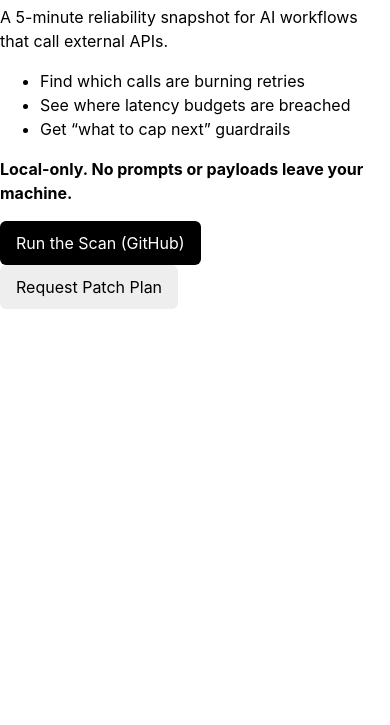
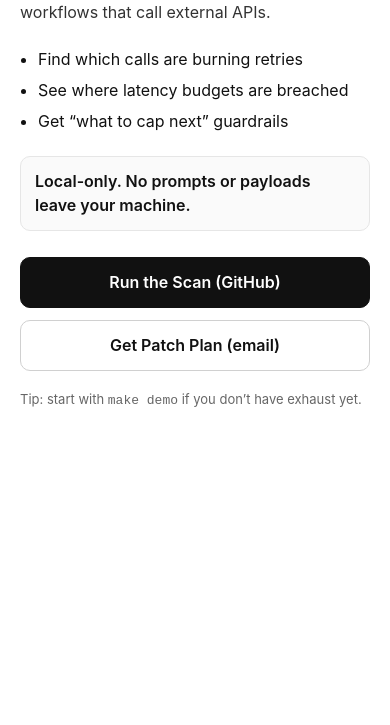
Before and after one commit to SirBrenton/pitstop-scan, a plain HTML site: page docs/index.html in a window 390 px wide. Shown: the part 119-844 px from the top of the page. Drawn offline with Linux system fonts and the light colour scheme.

Commit message:
Improve landing: mobile responsive layout + cleaner typography

```diff
--- a/docs/index.html
+++ b/docs/index.html
@@ -1,20 +1,109 @@
 <!DOCTYPE html>
-<html>
+<html lang="en">
 <head>
   <meta charset="utf-8">
+  <meta name="viewport" content="width=device-width, initial-scale=1">
   <title>Pitstop Scan</title>
   <style>
-    body { font-family: -apple-system, BlinkMacSystemFont, sans-serif; max-width: 700px; margin: 60px auto; line-height: 1.5; }
-    h1 { margin-bottom: 10px; }
-    .button { display: inline-block; padding: 10px 16px; margin-right: 10px; background: black; color: white; text-decoration: none; border-radius: 6px; }
-    .secondary { background: #eee; color: #000; }
+    :root {
+      --maxw: 720px;
+      --pad: 20px;
+      --radius: 10px;
+    }
+
+    * { box-sizing: border-box; }
+
+    body {
+      font-family: -apple-system, BlinkMacSystemFont, "Segoe UI", Roboto, Helvetica, Arial, sans-serif;
+      margin: 0;
+      color: #111;
+      background: #fff;
+      line-height: 1.55;
+    }
+
+    .wrap {
+      max-width: var(--maxw);
+      margin: 0 auto;
+      padding: 56px var(--pad);
+    }
+
+    h1 {
+      margin: 0 0 10px 0;
+      font-size: 42px;
+      letter-spacing: -0.02em;
+    }
+
+    .subhead {
+      margin: 0 0 22px 0;
+      font-size: 18px;
+      color: #333;
+    }
+
+    ul {
+      margin: 0 0 22px 18px;
+      padding: 0;
+    }
+
+    li { margin: 6px 0; }
+
+    .callout {
+      margin: 18px 0 26px 0;
+      padding: 12px 14px;
+      border: 1px solid #e6e6e6;
+      border-radius: var(--radius);
+      background: #fafafa;
+      font-weight: 600;
+    }
+
+    .actions {
+      display: flex;
+      gap: 12px;
+      flex-wrap: wrap;
+      margin-top: 10px;
+    }
+
+    .button {
+      display: inline-flex;
+      align-items: center;
+      justify-content: center;
+      padding: 12px 16px;
+      border-radius: var(--radius);
+      text-decoration: none;
+      font-weight: 600;
+      border: 1px solid #111;
+      background: #111;
+      color: #fff;
+      min-height: 44px; /* nice tap target */
+      white-space: nowrap;
+    }
+
+    .button.secondary {
+      background: #fff;
+      color: #111;
+      border-color: #d0d0d0;
+    }
+
+    .fineprint {
+      margin-top: 18px;
+      font-size: 13px;
+      color: #666;
+    }
+
+    /* Mobile: tighten spacing + stack buttons full-width */
+    @media (max-width: 520px) {
+      .wrap { padding: 32px var(--pad); }
+      h1 { font-size: 34px; }
+      .subhead { font-size: 16px; }
+      .actions { flex-direction: column; }
+      .button { width: 100%; }
+    }
   </style>
 </head>
 <body>
-
+  <div class="wrap">
     <h1>Pitstop Scan</h1>
 
-<p>
+    <p class="subhead">
       A 5-minute reliability snapshot for AI workflows that call external APIs.
     </p>
 
@@ -24,12 +113,21 @@ A 5-minute reliability snapshot for AI workflows that call external APIs.
       <li>Get “what to cap next” guardrails</li>
     </ul>
 
-<p><strong>Local-only. No prompts or payloads leave your machine.</strong></p>
+    <div class="callout">
+      Local-only. No prompts or payloads leave your machine.
+    </div>
 
-<p>
+    <div class="actions">
       <a class="button" href="https://github.com/SirBrenton/pitstop-scan">Run the Scan (GitHub)</a>
-<a class="button secondary" href="mailto:brentondwilliams@gmail.com?subject=Pitstop Scan Patch Plan">Request Patch Plan</a>
-</p>
+      <a class="button secondary"
+         href="mailto:brentondwilliams@gmail.com?subject=Pitstop%20Scan%20Patch%20Plan&body=Hi%20Brent%2C%0A%0AI%27d%20like%20the%20Pitstop%20Scan%20Patch%20Plan.%0A%0AContext%3A%20%5Btooling%2Fstack%5D%0AScope%3A%20%5Bwhich%20workflows%5D%0A%0AThanks%2C%0A%5Bname%5D">
+        Get Patch Plan (email)
+      </a>
+    </div>
 
+    <div class="fineprint">
+      Tip: start with <code>make demo</code> if you don’t have exhaust yet.
+    </div>
+  </div>
 </body>
 </html>
```
Lines whose indentation alone changed are shown as unchanged.
